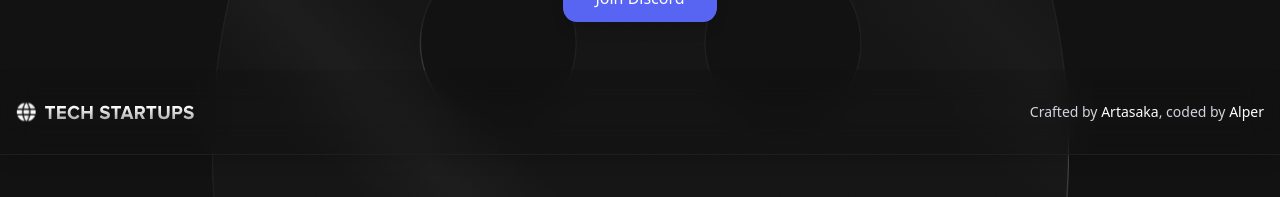
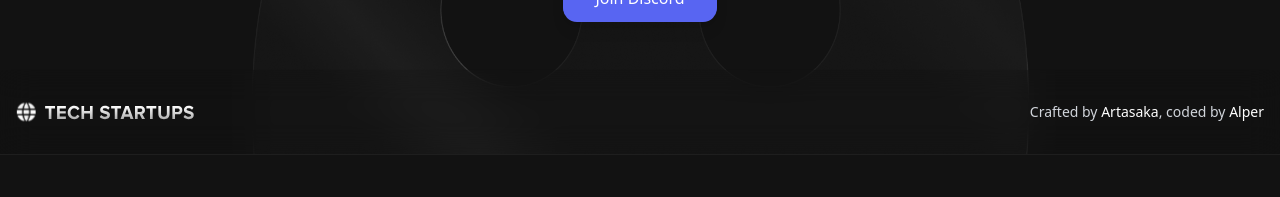
Before and after one commit to techentrepreneurs/website, a Next.js app: page / in a window 1280 px wide. Shown: the part 5070-5267 px from the top of the page. After the commit the page ends 5225 px from the top, so only its background shows below. Built offline with nearby package versions, Linux system fonts and the light colour scheme; no server answers.

Commit message:
fix footer

```diff
--- a/components/Footer.tsx
+++ b/components/Footer.tsx
@@ -62,7 +62,7 @@ export function Footer() {
         </div>
       </div>
 
-      <div className="relative z-10 bg-background/5 border-b border-border backdrop-blur-lg shadow-lg mt-4 mb-12">
+      <div className="relative z-10 bg-background/5 border-b border-border backdrop-blur-lg shadow-lg mt-4">
         <div className="container mx-auto px-4 py-8">
           <div className="flex flex-col md:flex-row justify-between items-center gap-6">
             <div className="flex items-center gap-2">
```
